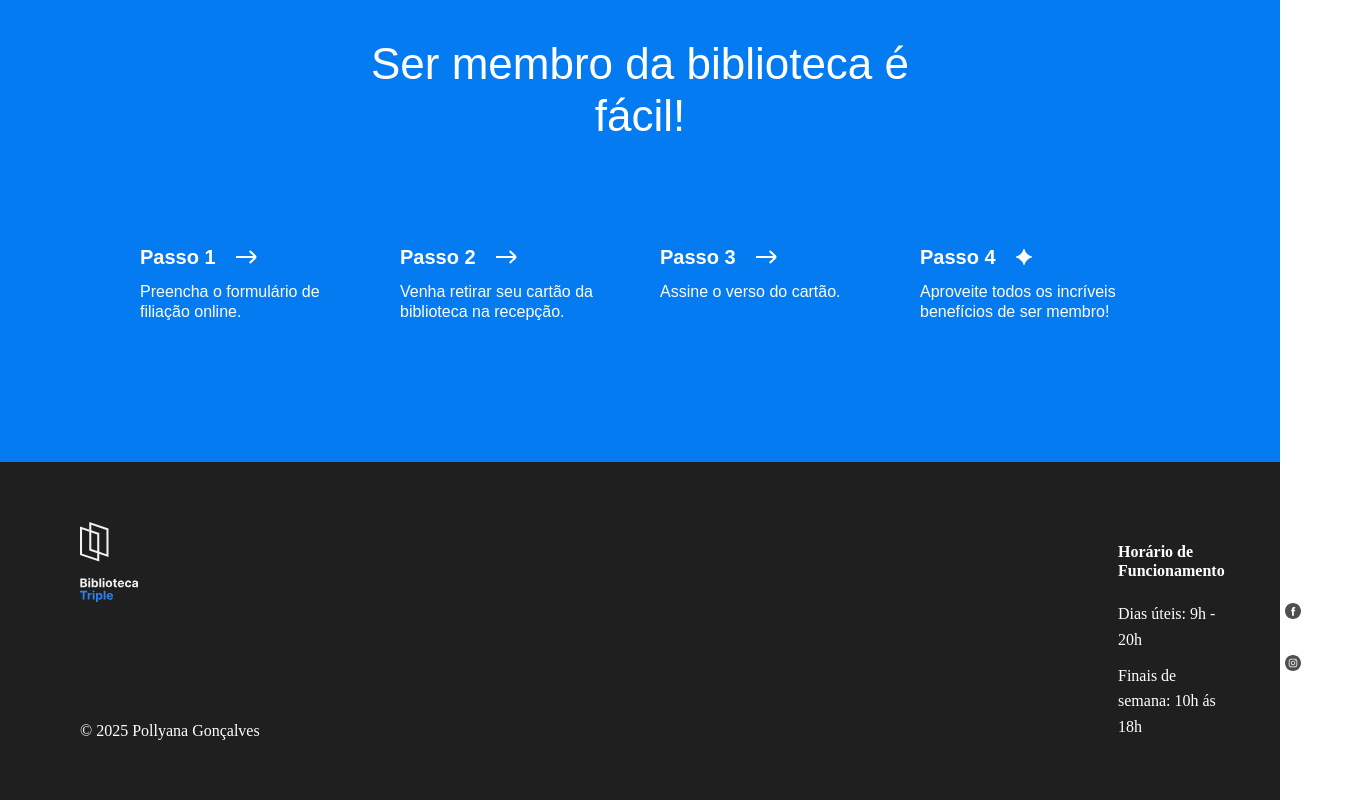
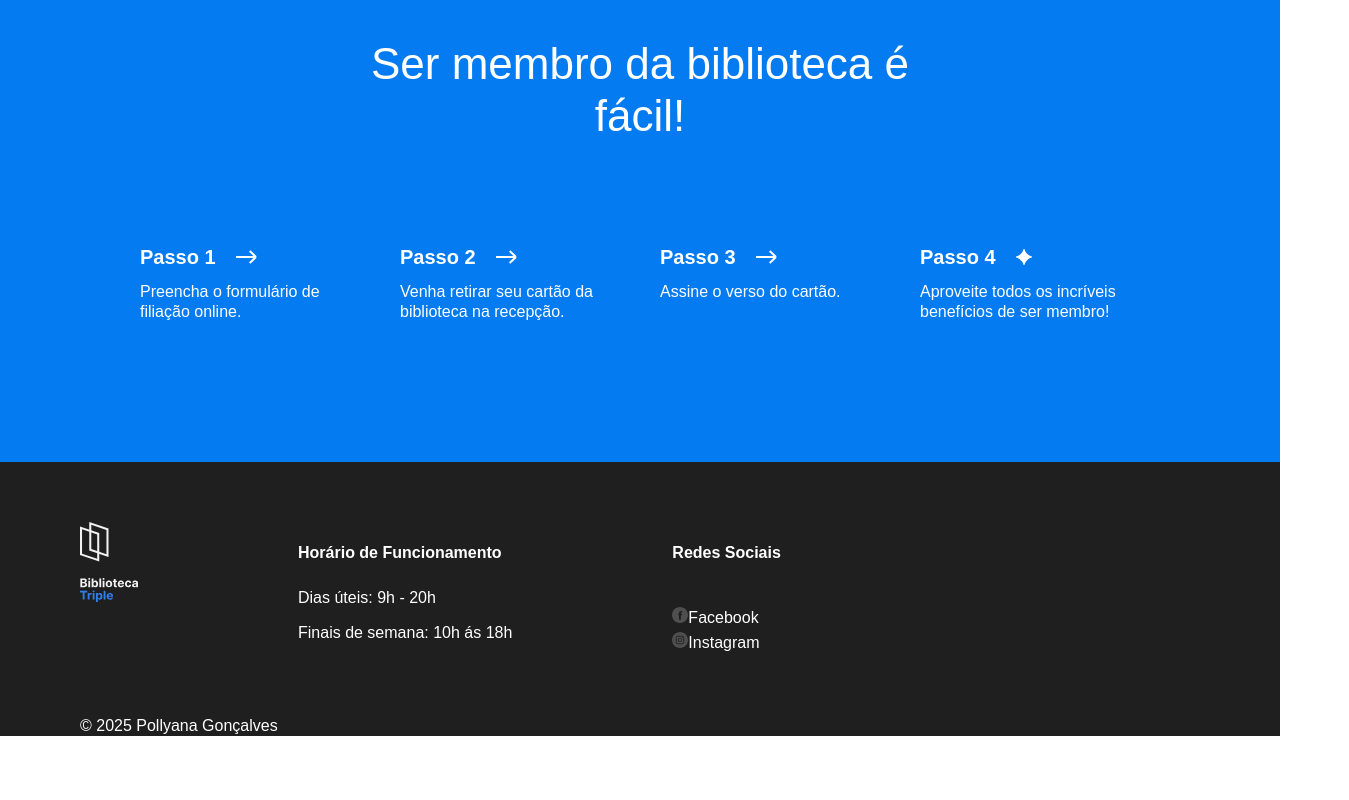
Before and after one commit to pollyana-goncalves/web_project_library_pt, a plain HTML site: page index.html in a window 1280 px wide. Shown: the part 3140-3940 px from the top of the page, 1349 px wide, since content can reach past the window. After the commit the page ends 3876 px from the top, so only its background shows below. Drawn offline with Linux system fonts and the light colour scheme.

Commit message:
Atualização dos erros apontados pela TripleTen na entrega do projeto 3 fase 3, alteração de classes

```diff
--- a/index.html
+++ b/index.html
@@ -280,23 +280,22 @@
           </ul>
         </section>
       </main>
-    </div>
+
       <footer class="footer" id="footer">
         <div class="footer__columns">
-        <div class="footer__column">
-          <div class="footer__logo">
+            <div class="footer__column footer__column footer__logo">
               <img
                 src="./images/logo_white.svg"
                 alt="Logotipo da Biblioteca Triple Peaks"
               />
             </div>
-          <div class="footer__column_content_hours">
+            <div class="footer__column footer__column_content_hours">
               <h4 class="footer__column-heading">Horário de Funcionamento</h4>
               <ul class="footer__list">
                 <li class="footer__list-item">Dias úteis: 9h - 20h</li>
                 <li class="footer__list-item">Finais de semana: 10h ás 18h</li>
             </div>
-          <div class="footer__column_content_social">
+            <div class="footer__column footer__column_content_social">
               <h4 class="footer__column-heading">Redes Sociais</h4>
               <ul class="footer__list">
                 <li class="footer__column-link">
@@ -311,8 +310,8 @@
           <div class="footer__copyright">
             <p>&copy; 2025 Pollyana Gonçalves</p>
           </div>
+      </footer>
       </div>
-
-    </footer>
+    </div>
   </body>
 </html>
--- a/styles/style.css
+++ b/styles/style.css
@@ -357,14 +357,16 @@ p {
 .footer {
   max-width: 1600px;
   box-sizing: border-box;
+  color: #ffffff;
+  background-color: #1f1f1f;
   font-size: 16px;
   height: 20px;
-  margin: auto;
 }
 
 .footer__columns {
   color: #ffffff;
   background-color: #1f1f1f;
+  display: flex;
 }
 
 .footer__column {
@@ -375,15 +377,13 @@ p {
 }
 
 .footer__column_content_hours {
-  font-size: 16px;
-  height: 20px;
-  margin-left: 980px;
+  display: flex;
+  flex-direction: column;
 }
 
 .footer__column_content_social {
-  font-size: 16px;
-  height: 20px;
-  margin-left: 60px;
+  display: flex;
+  flex-direction: column;
 }
 
 .footer__logo {
@@ -416,12 +416,13 @@ p {
 .footer__social-icon {
   width: 16px;
   height: 16px;
-  margin-right: 10px;
 }
 
 .footer__copyright {
   background-color: #1f1f1f;
   color: #ffffff;
   display: flex;
-  padding: 60px 80px;
+  justify-content: space-between;
+  align-items: center;
+  padding-left: 80px;
 }
```
Lines whose indentation alone changed are shown as unchanged.
